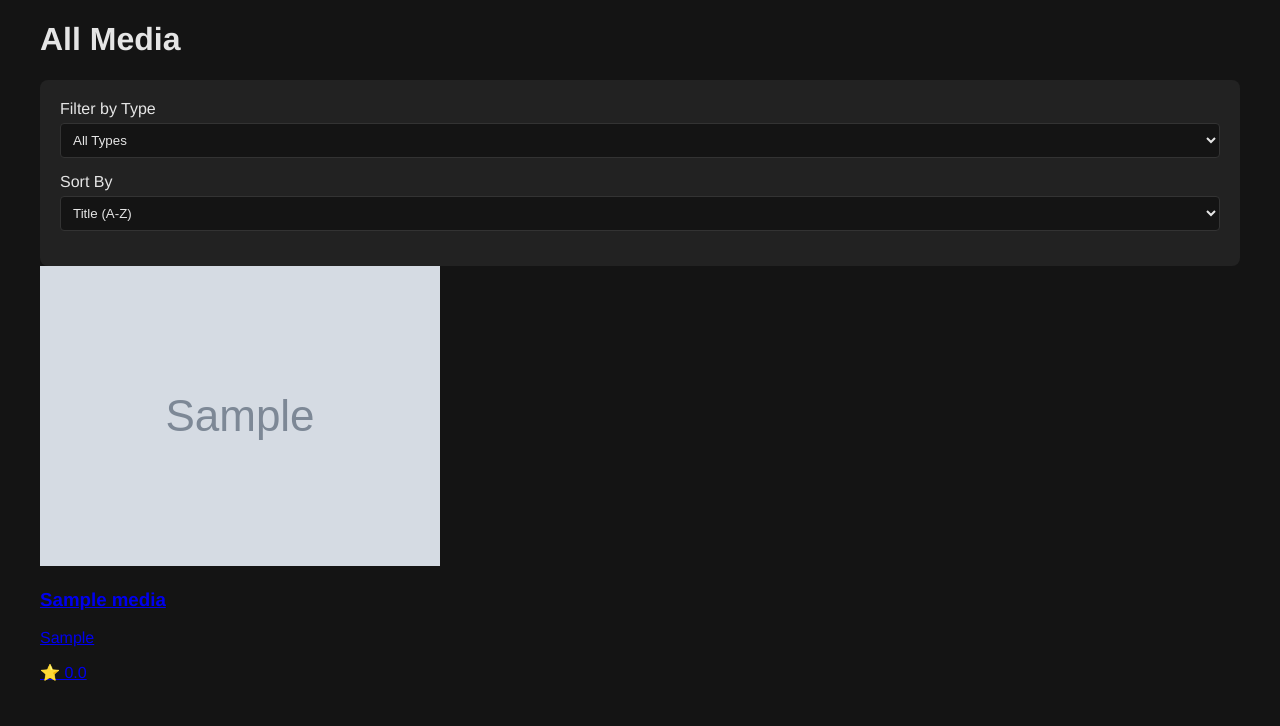
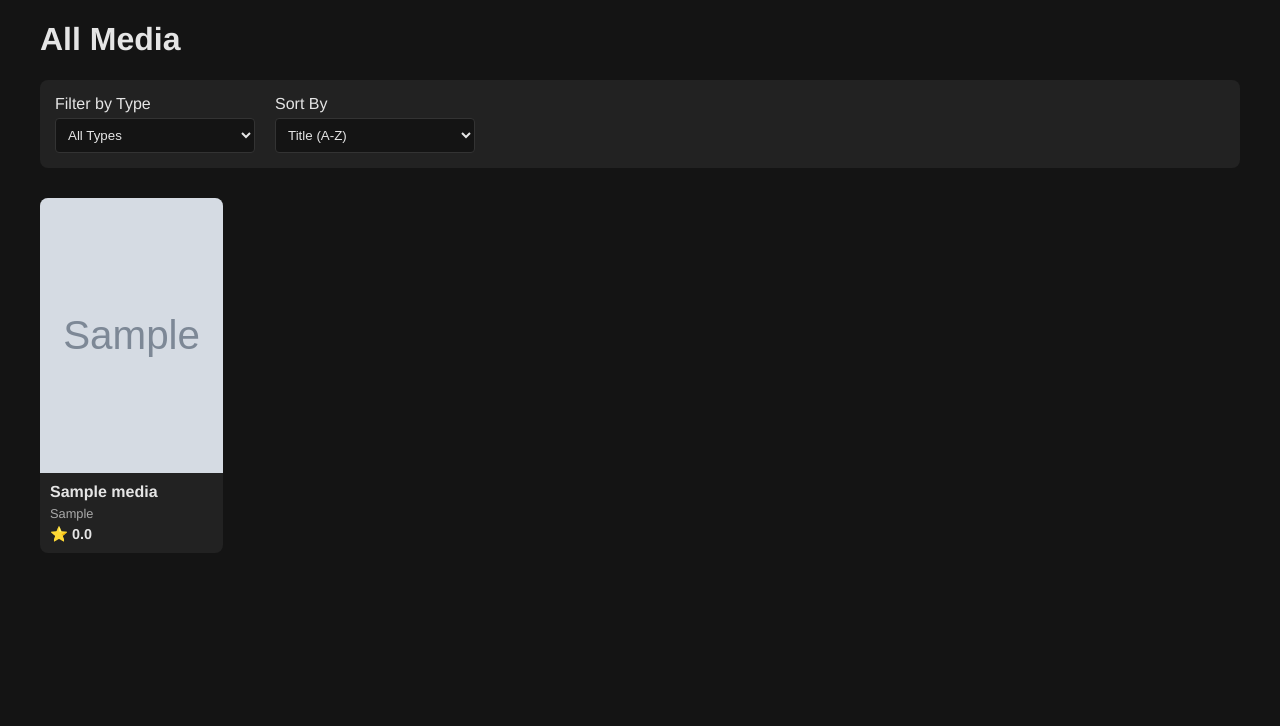
Before and after one commit to ClearLite/Ranking-Thing-332211, a Flask app: page / in a window 1280 px wide. Shown: the part 74-800 px from the top of the page. Run offline with Flask 3, Linux system fonts and the light colour scheme; tables that the repository leaves empty hold one stand-in row (values such as "Sample post"); grey boxes marked "Sample" are stand-in pictures.

Commit message:
Update style.css

```diff
--- a/project/static/css/style.css
+++ b/project/static/css/style.css
@@ -202,3 +202,97 @@ button, .btn {
 }
 .flash-message.success { background-color: #d4edda; color: #155724; border-color: #c3e6cb; }
 .flash-message.danger { background-color: #f8d7da; color: #721c24; border-color: #f5c6cb; }
+
+.filter-form {
+    display: flex;
+    gap: 20px;
+    margin-bottom: 30px;
+    background-color: var(--card-color);
+    padding: 15px;
+    border-radius: 8px;
+    align-items: flex-end;
+}
+.filter-form .form-group {
+    margin-bottom: 0;
+}
+.filter-form select {
+    width: 200px;
+}
+
+/* --- Homepage Media Grid --- */
+.media-grid {
+    display: grid;
+    grid-template-columns: repeat(auto-fill, minmax(180px, 1fr));
+    gap: 20px;
+}
+
+.media-card {
+    background-color: var(--card-color);
+    border-radius: 8px;
+    text-decoration: none;
+    color: var(--text-color);
+    overflow: hidden;
+    transition: transform 0.2s ease-in-out, box-shadow 0.2s ease-in-out;
+}
+
+.media-card:hover {
+    transform: scale(1.05);
+    box-shadow: 0 8px 25px rgba(0,0,0,0.5);
+}
+
+.media-card-poster img,
+.media-card-poster .placeholder {
+    width: 100%;
+    display: block;
+    background-color: var(--placeholder-color);
+    /* Default Movie Poster aspect ratio */
+    aspect-ratio: 2 / 3;
+    object-fit: cover;
+}
+
+.media-card-poster .placeholder {
+    display: flex;
+    justify-content: center;
+    align-items: center;
+    font-size: 4rem;
+    color: #222;
+}
+
+/* --- Rule for Square Album/Single Art on Homepage --- */
+.media-card-square .media-card-poster img,
+.media-card-square .media-card-poster .placeholder {
+    aspect-ratio: 1 / 1; /* This makes it a perfect square */
+}
+
+.media-card-info {
+    padding: 10px;
+}
+
+.media-card-info h3 {
+    font-size: 1rem;
+    margin: 0 0 5px 0;
+    white-space: nowrap;
+    overflow: hidden;
+    text-overflow: ellipsis;
+}
+
+.media-card-info .creator {
+    font-size: 0.8rem;
+    color: #aaa;
+    margin: 0 0 5px 0;
+}
+
+.media-card-info .score {
+    font-size: 0.9rem;
+    font-weight: bold;
+    margin: 0;
+}
+
+
+/* --- Rule for Square Album/Single Art on Media Detail Page --- */
+.poster-square,
+.poster-square img,
+.poster-square .placeholder {
+    width: 300px;  /* Or a size you prefer */
+    height: 300px;
+}
```
